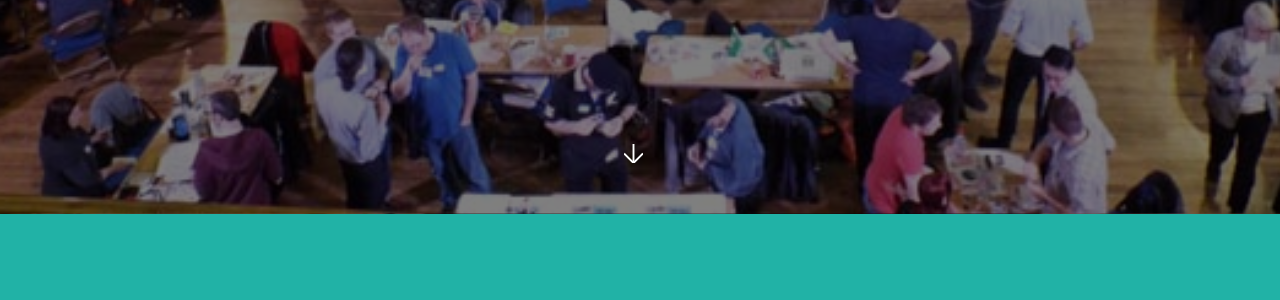
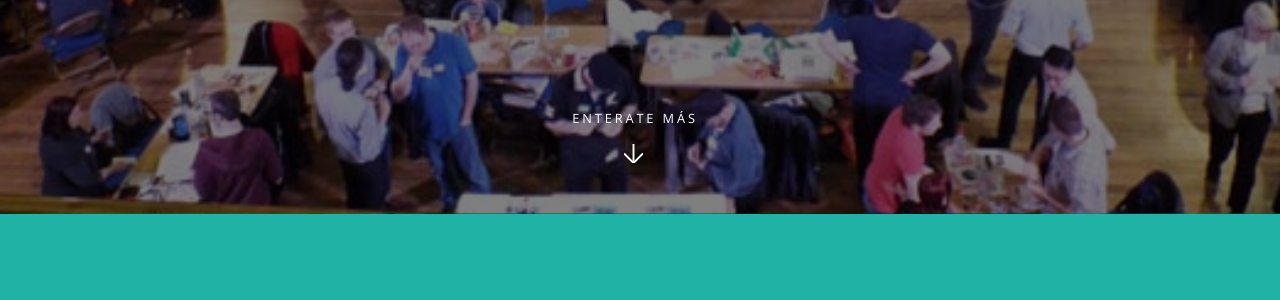
Before and after one commit to megajuegos/megajuegos.github.io, a Jekyll site: the page built from index.html, in a window 1280 px wide and 900 px high, scrolled down 536 px. Shown: the part 150-450 px from the top of the window. Built offline with Jekyll 4.4.1, drawn with Linux system fonts in a browser that asks for light colours; some of the changed text lies outside the part shown.

Commit message:
Sacando los iconos del equipo

```diff
--- a/_includes/header.html
+++ b/_includes/header.html
@@ -13,8 +13,10 @@
             <li><a href="{{ my_page.url | prepend: site.baseurl }}">{{ my_page.title }}</a></li>
             {% endif %}
             {% endfor %}
+	    <!--
             <li><a href="#">Sign Up</a></li>
             <li><a href="#">Log In</a></li>
+            -->
             <li><a href="{{ "/feed.xml" | prepend: site.baseurl }}"
                    class="icon fa-feed"> RSS Feed</a></li>
           </ul>
--- a/css/main.scss
+++ b/css/main.scss
@@ -508,7 +508,7 @@ $baseurl: '{{ site.baseurl }}/images';
 		display: inline-block;
 		position: relative;
 		float: right;
-		margin: 0 0 2em 2em;
+		margin: 0 0 1em 1em;
 		max-width: 96px;
 		top: 0.25em;
 		border: 2px solid #fff;
@@ -947,7 +947,7 @@ $baseurl: '{{ site.baseurl }}/images';
 
 			@include breakpoint(medium) {
 				@include padding(3em, 2em);
-				text-align: center;
+				text-align: left;
 
 				&:before {
 					left: 0;
--- a/index.html
+++ b/index.html
@@ -10,7 +10,7 @@ layout: landing
 								<li><a href="#" class="button special">Pre-Inscripción</a></li>
 							</ul>
 						</div>
-						<a href="#one" class="more scrolly"></a>
+						<a href="#one" class="more scrolly">Enterate más</a>
 					</section>
 
 				<!-- One -->
@@ -63,44 +63,44 @@ layout: landing
 					<section id="three" class="wrapper style3 special">
 						<div class="inner">
 							<header class="major">
-								<h2>El equipo</h2>
+									<h2>El equipo</h2>
 								<p>Somos un grupo de amigos, apasionados de los juegos de mesa:
 								</p>
 							</header>
 							<ul class="features">
-								<li class="icon fa-paper-plane-o">
+								<li class="">
 									<img class="headshot" src="images/equipo/alecu.jpg" alt="alecu" />
 									<h3>Alejandro J. Cura</h3>
 									<p>
 									alecu trabaja haciendo Ubuntu, y en su ratos libres fabrica juegos electromecánicos: <a href="http://ventilagon.protocultura.net/">Super Ventilagon</a> y <a href="http://reflektor.protocultura.net/">Reflektor</a>.
 									</p>
 								</li>
-								<li class="icon fa-laptop">
+								<li class="">
 									<img class="headshot" src="images/equipo/manuq.jpg" alt="manuq" />
 									<h3>Manuel Quiñones</h3>
 									<p>manuq laburó haciendo software educativo para OLPC y dirigió el corto de animación <a href="https://vimeo.com/35550620">Viaje a la Tierra del Quebracho</a>.</p>
 								</li>
-								<li class="icon fa-code">
+								<li class="">
 									<img class="headshot" src="images/equipo/kilowoo.jpg" alt="kilowoo" />
 									<h3>Juan Manuel Prat</h3>
 									<p>kilowoo es Economista, apasionado de las lenguas y viajero compulsivo.</p>
 								</li>
-								<li class="icon fa-headphones">
+								<li class="">
 									<img class="headshot" src="images/equipo/tincho.jpg" alt="tincho" />
 									<h3>Martín Lopez Ramos</h3>
-									<p>tincho es luthier de Juegos de Mesa, y dirige la misma campaña de Star Wars RPG hace veinte años.</p>
+									<p>tincho es un luthier de Juegos de Tablero, y dirige una campaña de Star Wars RPG que lleva veinte años de acción.</p>
 								</li>
-								<li class="icon fa-heart-o">
+								<li class="">
 									<img class="headshot" src="images/equipo/joac.jpg" alt="joac" />
 									<h3>Joaquín Sorianello</h3>
 									<p>Joac es desarrollador y su hobby es buscar fallas en sistemas de votación.</p>
 								</li>
-								<li class="icon fa-flag-o">
+								<li class="">
 									<img class="headshot" src="images/equipo/fisadev.jpg" alt="fisadev" />
 									<h3>Juan Pedro Fisanotti</h3>
-									<p>fisadev es programador y espadachín. Organiza concursos de combate de inteligencias artificiales.</p>
+									<p>fisadev es programador y espadachín. Organiza concursos de combate entre inteligencias artificiales.</p>
 								</li>
-								<li class="icon fa-flag-o">
+								<li class="">
 									<img class="headshot" src="images/equipo/mula.jpg" alt="mula" />
 									<h3>Diego Accorsi</h3>
 									<p>La mula tiene varios juegos de mesa en fase de prototipo. Fue fundador y editor de la legendaria revista Comiqueando.</p>
```
Also changed, not shown: .attic/elements.html (renamed from elements.html), .attic/generic.html (renamed from generic.html).
